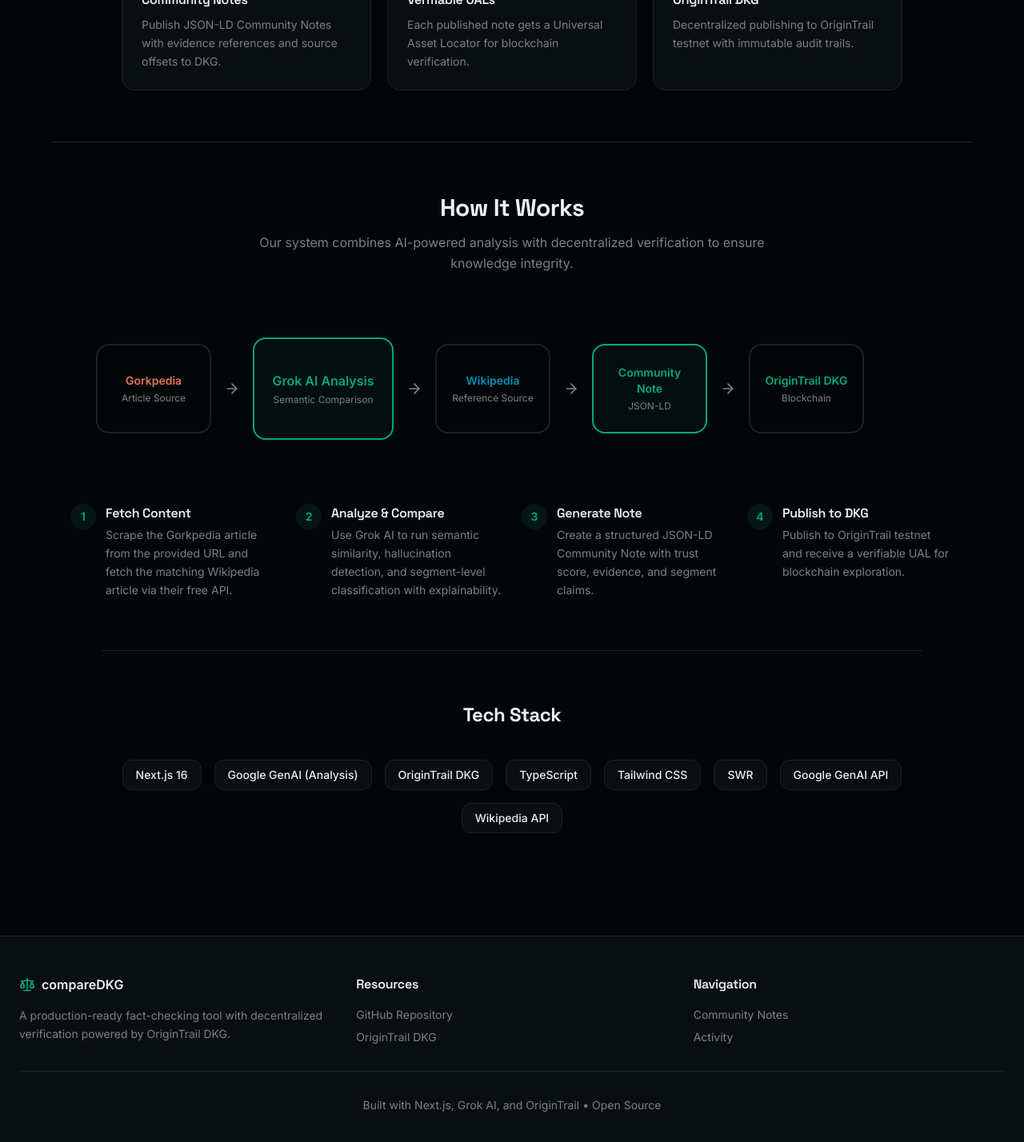
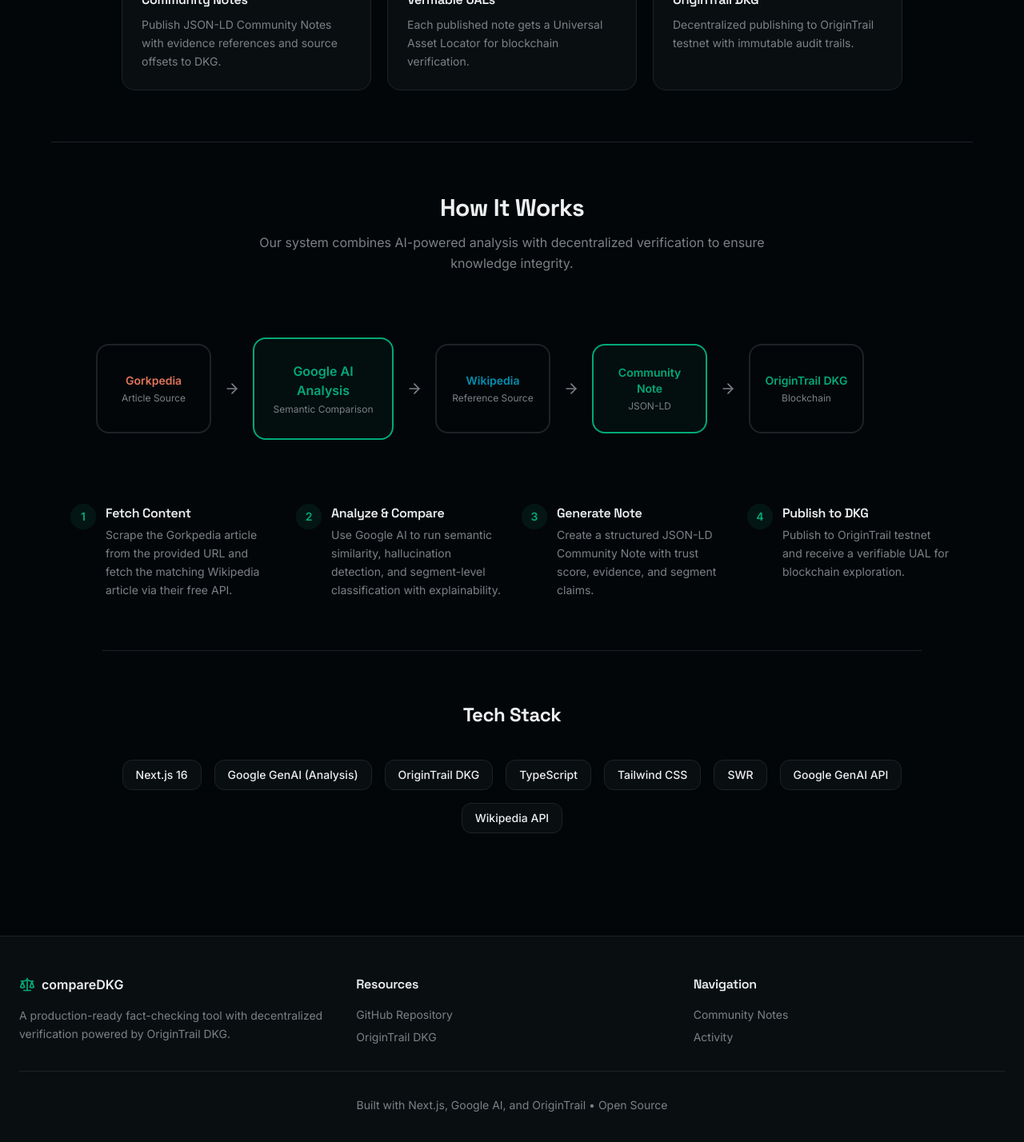
Before and after one commit to crushrrr007/dkg-web, a Next.js app: page / in a window 1280 px wide. Shown: the part 1075-2503 px from the top of the page at 80% size. Built offline with nearby package versions, Linux system fonts and the light colour scheme.

Commit message:
Replace Grok AI references with Google AI throughout the application

```diff
--- a/app/api/community-note/route.ts
+++ b/app/api/community-note/route.ts
@@ -55,7 +55,7 @@ export async function POST(request: NextRequest) {
       itemReviewed: {
         "@type": "CreativeWork",
         name: gorkpediaContent.title,
-        author: "Grokipedia (Grok AI)",
+        author: "Grokipedia (Google AI)",
         datePublished: gorkpediaContent.fetchedAt,
         url: gorkpediaContent.url,
       },
--- a/app/layout.tsx
+++ b/app/layout.tsx
@@ -12,7 +12,7 @@ const _geistMono = Geist_Mono({ subsets: ["latin"], variable: "--font-mono" })
 export const metadata: Metadata = {
   title: "compareDKG - AI Content Verification with DKG",
   description:
-    "Compare Gorkpedia articles with Wikipedia, detect hallucinations using Grok AI, assign trust scores, and publish verifiable Community Notes to OriginTrail DKG.",
+    "Compare Gorkpedia articles with Wikipedia, detect hallucinations using Google AI, assign trust scores, and publish verifiable Community Notes to OriginTrail DKG.",
   generator: "v0.app",
   icons: {
     icon: [
--- a/app/page.tsx
+++ b/app/page.tsx
@@ -120,7 +120,7 @@ export default function Home() {
           <ProcessStep
             number="2"
             title="Analyze & Compare"
-            description="Use Grok AI to run semantic similarity, hallucination detection, and segment-level classification with explainability."
+            description="Use Google AI to run semantic similarity, hallucination detection, and segment-level classification with explainability."
           />
           <ProcessStep
             number="3"
@@ -211,7 +211,7 @@ export default function Home() {
             </div>
           </div>
           <div className="mt-8 pt-8 border-t border-border text-center text-sm text-muted-foreground">
-            Built with Next.js, Grok AI, and OriginTrail • Open Source
+            Built with Next.js, Google AI, and OriginTrail • Open Source
           </div>
         </div>
       </footer>
--- a/components/architecture-diagram.tsx
+++ b/components/architecture-diagram.tsx
@@ -9,7 +9,7 @@ export function ArchitectureDiagram() {
         <ArrowRight className="h-5 w-5 text-muted-foreground flex-shrink-0" />
 
         {/* Comparison Engine */}
-        <DiagramBox title="Grok AI Analysis" subtitle="Semantic Comparison" color="primary" large />
+        <DiagramBox title="Google AI Analysis" subtitle="Semantic Comparison" color="primary" large />
         <ArrowRight className="h-5 w-5 text-muted-foreground flex-shrink-0" />
 
         {/* Wikipedia */}
--- a/components/search-form.tsx
+++ b/components/search-form.tsx
@@ -72,7 +72,7 @@ export function SearchForm() {
               <ul className="text-sm text-muted-foreground space-y-1 list-disc list-inside">
                 <li>Enter any topic you want to verify</li>
                 <li>We'll automatically fetch both Gorkpedia and Wikipedia articles</li>
-                <li>Grok AI compares them and detects hallucinations</li>
+                <li>Google AI compares them and detects hallucinations</li>
               </ul>
             </div>
 
@@ -120,7 +120,7 @@ export function SearchForm() {
               <ul className="text-sm text-muted-foreground space-y-1 list-disc list-inside">
                 <li>Enter a Gorkpedia article URL to analyze</li>
                 <li>We'll automatically fetch the matching Wikipedia article</li>
-                <li>Grok AI compares both and detects hallucinations</li>
+                <li>Google AI compares both and detects hallucinations</li>
               </ul>
             </div>
 
```
